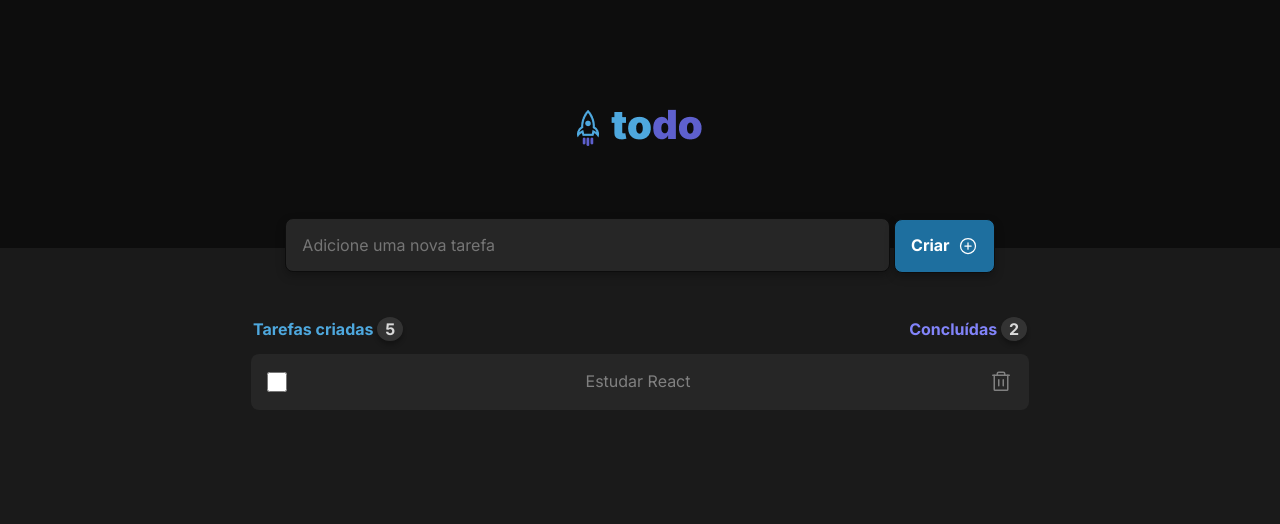
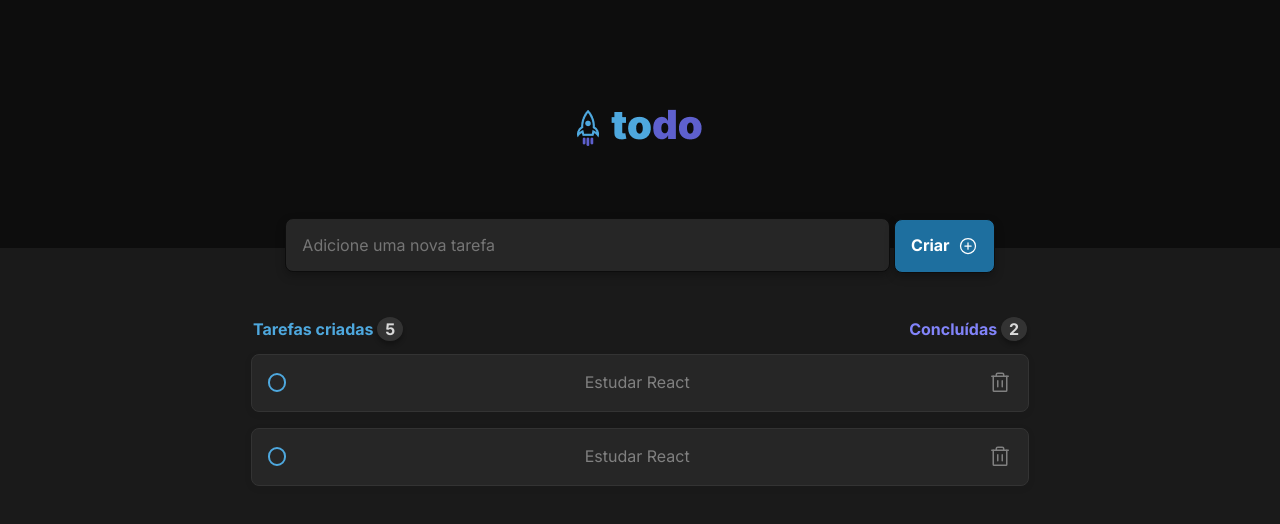
Before and after one commit to ponqueli/ignite-todo, a React (Vite) app: page / in a window 1280 px wide. Shown: the top 524 px of the page. Built offline with nearby package versions, Linux system fonts and the light colour scheme.

Commit message:
style checkbox

```diff
--- a/src/App.tsx
+++ b/src/App.tsx
@@ -31,6 +31,7 @@ function App() {
 
           <div className={styles.tasks}>
             <Task />
+            <Task />
           </div>
         </div>
       </main>
--- a/src/components/Task.module.css
+++ b/src/components/Task.module.css
@@ -2,16 +2,29 @@
   display: flex;
   align-items: center;
   padding: 1rem;
+  border: 1px solid var(--gray400);
+  box-shadow: 0px 2px 8px rgba(0, 0, 0, 0.06);
   border-radius: 8px;
   background: var(--gray500);
   justify-content: space-between;
   margin-bottom: 1rem;
 }
 
-.checkBox{
-  width: 1.25rem;
-  height: 1.25rem;
+.container input[type="checkbox"] {
+  height: 1.15rem;
+  width: 1.15rem;
+  background: var(--gray500);
+  border: 2px solid var(--blue);
+  border-radius: 50%;
+  appearance: none;
   cursor: pointer;
+  transition: border 0.2s, color 0.4s;
+}
+.container input[type="checkbox"]:checked {
+  color: aliceblue;
+  background: var(--purpleDark) url("../assets/check.svg") center no-repeat;
+  background-size: 1rem;
+  border: none;
 }
 
 .container button {
```
Also changed, not shown: src/assets/check.svg (added).
